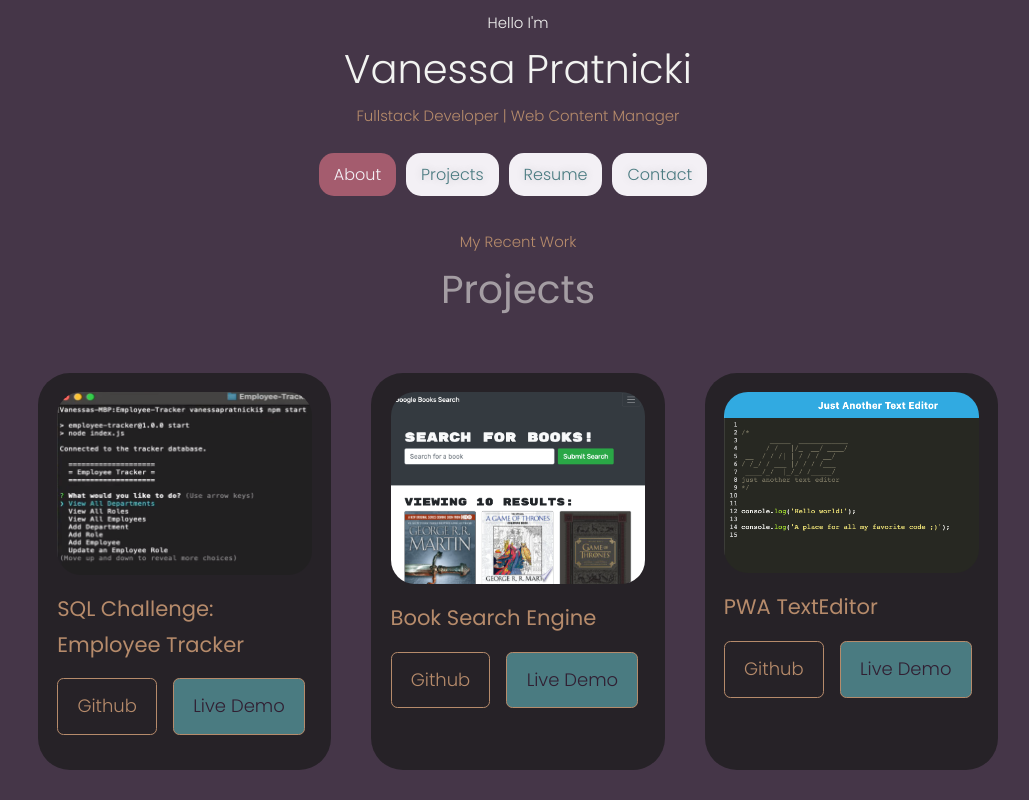
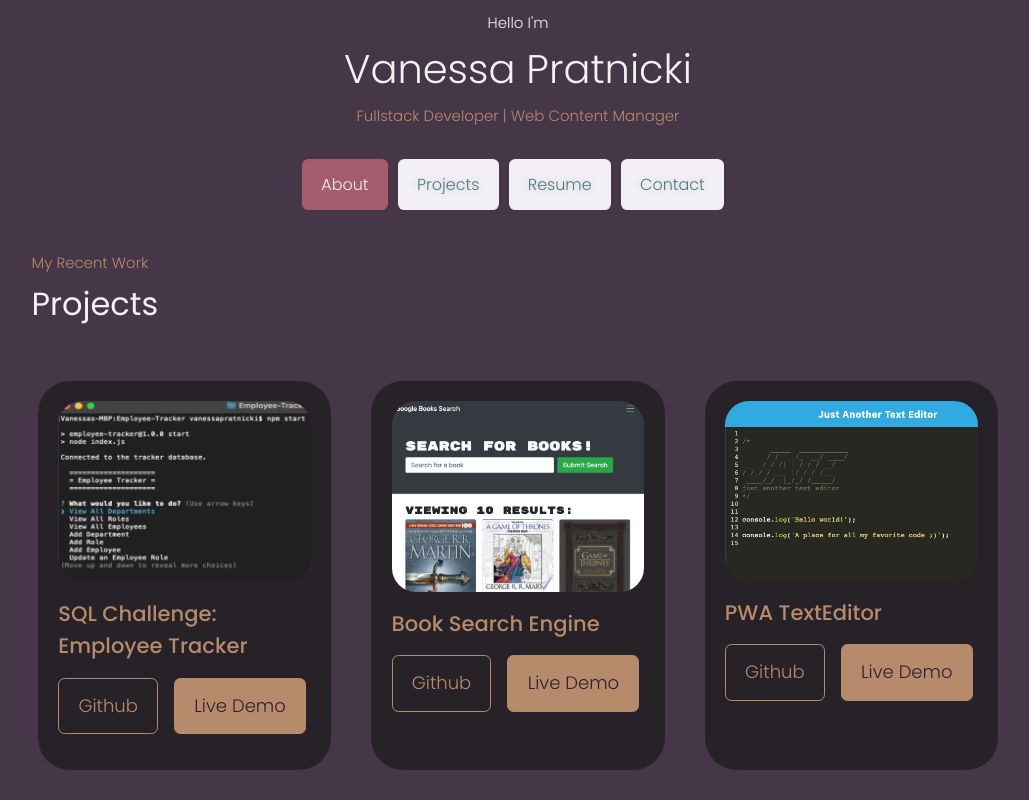
Before and after one commit to vpratnicki/react-portfolio, a React (Create React App) app: page /projects in a window 1280 px wide. Shown: the top 800 px of the page, without its empty margins (122-1151 px from the left). Built offline with nearby package versions, Linux system fonts and the light colour scheme.

Commit message:
Chore: Style updates to resume section.

```diff
--- a/src/components/Resume/index.js
+++ b/src/components/Resume/index.js
@@ -4,9 +4,8 @@ import resume from '../../assets/Resume.pdf';
 function Resume() {
   return (
     <div className="about-section">
-
       <div className="about-text">
-        <a href={resume} className="btn">Download Resume</a>
+        <a href={resume} className="btn my-2">Download Resume</a>
         <h2>Resume</h2>
         <h3>Summary</h3>
         I am an experienced web content manager holding a Bachelors of Science
@@ -22,7 +21,8 @@ function Resume() {
         development skills to create web applications that assist people to make
         their lives easier.
         <br />
-        <br />I bring the following to every project:
+        <br />
+        <div className="fun-facts">I bring the following to every project:
         <ul>
           <li>
             Strong problem-solving skills and a high level of maturity and
@@ -38,6 +38,7 @@ function Resume() {
             collaborating with diverse teams.
           </li>
         </ul>
+        </div>
         <br />I am excited to bring my attention to detail and technical skills
         to a company to grow and become a valuable asset.
         <br />
@@ -72,17 +73,17 @@ function Resume() {
               <li>MySQL</li>
               <li>MongoDB</li>
             </ul>
-            <h3 className="my-1">Server Side development</h3>
+            <h3>Server Side development</h3>
             <ul>
               <li>User Authentication</li>
               <li>Progressive Web Applications (PWAs)</li>
               <li>MERN Stack (MongoDB, Express.js, React.js, Node.js)</li>
             </ul>
-            <h3 className="my-1">API Interaction</h3>
+            <h3>API Interaction</h3>
             <ul>
               <li>API, JSON & AJAX</li>
             </ul>
-            <h3 className="my-1">Additional skills/technologies</h3>
+            <h3>Additional skills/technologies</h3>
             <ul>
               <li>MS Office and the Adobe Creative Suite</li>
               <li>Project management</li>
--- a/src/index.css
+++ b/src/index.css
@@ -104,25 +104,25 @@ header nav ul {
 header nav ul li a {
   background: var(--secondary-color);
   color: var(--primary-color);
-  border-radius: 15px;
-  padding: 10px 15px;
+  border-radius: 0.4rem;
+  padding: 0.75rem 1.2rem;
   font-weight: lighter;
   font-size: 1.25vw;
   text-shadow: 0 0 10px rgba(0, 0, 0, 0.2);
+  width: max-content;
+  display: inline-block;
+  transition: var(--transition);
 }
 
 header nav ul li a:hover {
   background-color: var(--color-primary-variant);
   color: var(--secondary-color);
-
-  border-radius: 15px;
   text-shadow: none;
 }
 
 .navActive {
   background: var(--color-primary-variant);
   color: var(--secondary-color);
-  border-radius: 15px;
   text-shadow: none;
 }
 /* Header / Nab Bar styles end */
@@ -176,14 +176,16 @@ h1 {
 
 h2 {
   /* margin: 0 0 15px 0; */
-  font-size: 39px;
+  font-size: 2rem;
   line-height: 1.8;
   font-weight: 400;
 }
 
 h3 {
   color: var(--color-light);
-  font-weight: 400;
+  line-height: 1.5;
+  font-weight: 500;
+  margin-top: var(--spacing-one);
 }
 /* H2 - H5 styles end */
 
@@ -261,7 +263,7 @@ a:hover {
 }
 
 .btn-primary {
-  background: var(--primary-color);
+  background: var(--color-light);
   color: var(--text-color);
 }
 
@@ -271,14 +273,18 @@ img {
   object-fit: cover;
 }
 
+section {
+  margin-bottom: 5rem;
+}
+
 section > h2,
 section > h5 {
-  text-align: center;
+  padding-left: 12%;
   color: var(--color-light);
 }
 
 section > h2 {
-  color: var(--color-primary);
+  color: var(--color-white);
   margin-bottom: 3rem;
 }
 
@@ -296,6 +302,7 @@ section > h2 {
   width: 50%;
   float: right;
 }
+/* Resume Styles End */
 
 /* Project Styles Start */
 .project__container {
@@ -308,12 +315,12 @@ section > h2 {
   background: var(--color-bg-variant);
   padding: 1.2rem;
   border-radius: 2rem;
-  border: 1 px solid transparent;
+  border: 1px solid transparent;
   transition: var(--transition);
 }
 
 .project__item:hover {
-  border-color: var(--color-primary-variant);
+  border-color: var(--color-light);
   background: transparent;
 }
 
@@ -331,6 +338,7 @@ section > h2 {
   gap: 1rem;
   margin-bottom: 1rem;
 }
+/* Project Styles End */
 
 /* Contact styles start */
 #contact {
@@ -354,7 +362,6 @@ textarea {
 input {
   padding: 5px 10px 5px 10px;
 }
-
 
 .lets-connect {
   display: flex;
```
